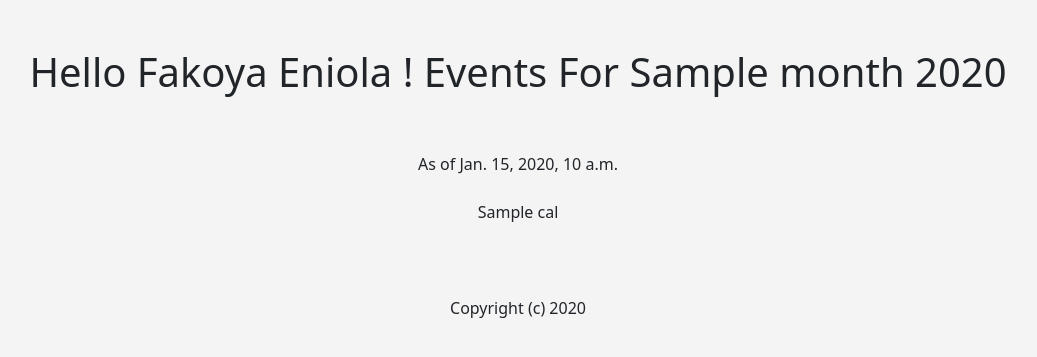
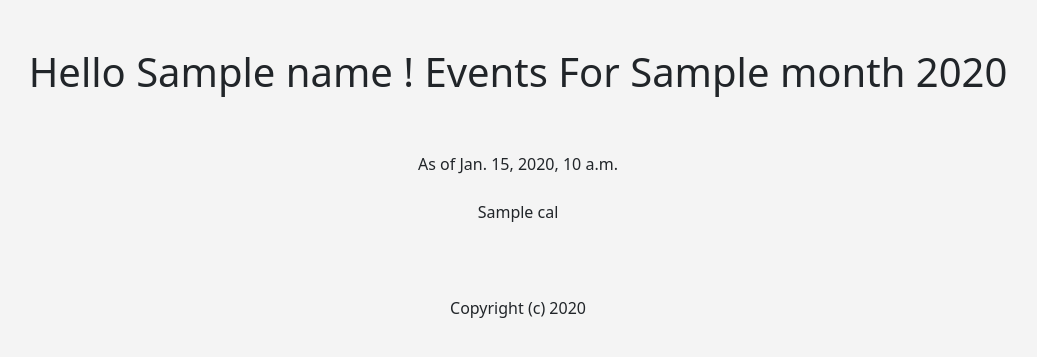
Before and after one commit to Feniola07/SAAS, a Django app: template assignment/templates/assignment/home.html in a window 1280 px wide. Shown: the part 56-413 px from the top of the page, without its empty margins (122-1159 px from the left). Run offline with Django 4.2, Linux system fonts and the light colour scheme; data comes from the database, SQL or seed files in the repository; the template is opened without the code that fills it: values that come from a table or form of the project are taken from there, most other values are stand-ins (such as "Sample title", 1, 10 or a date in 2020).

Commit message:
Update home.html

```diff
--- a/assignment/templates/assignment/home.html
+++ b/assignment/templates/assignment/home.html
@@ -7,7 +7,7 @@
 <!-- 	<h1> Hello {{name}} ! Events For {{ month }} {{year}} </h1>
  -->
 
- 	<h1> Hello {{user_name.name}} ! Events For {{ month }} {{year}} </h1>
+ 	<h1> Hello {{name}} ! Events For {{ month }} {{year}} </h1>
 
  	<br><br>
 	As of {{time}}
```
